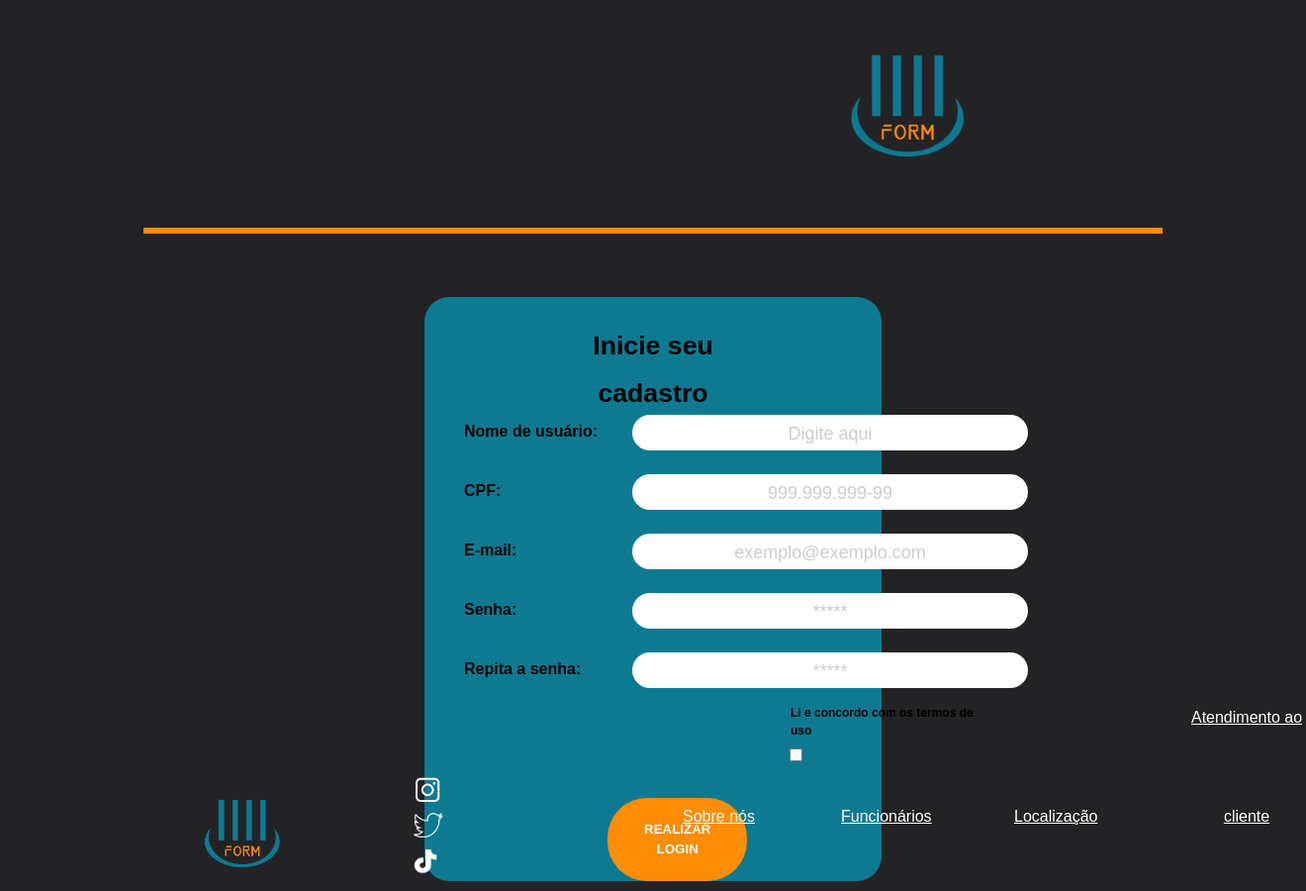
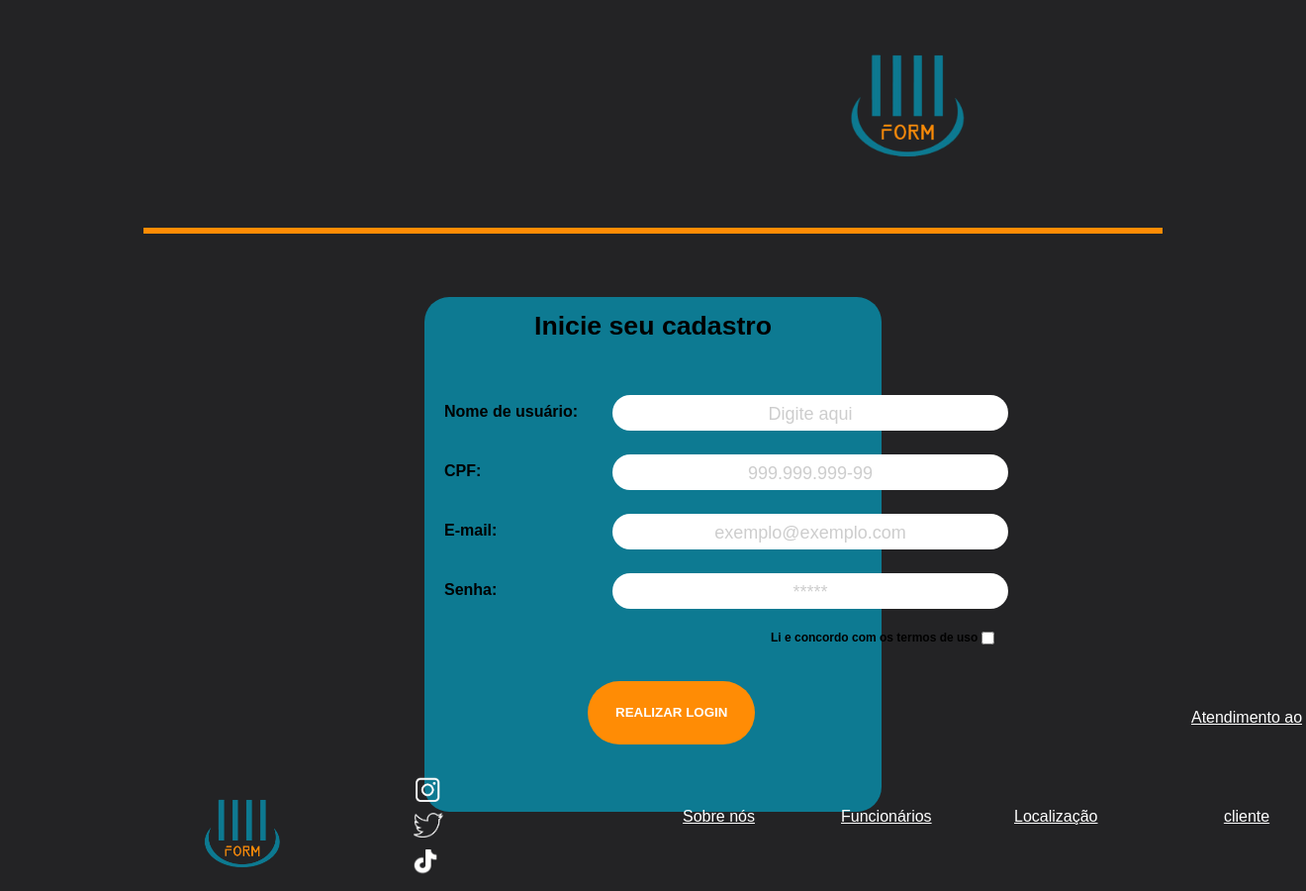
Before and after one commit to theusrx3/Projeto_Website, a PHP site: page /pagina_localiza/area_de_cadastro.php in a window 1320 px wide. Shown: the whole page at 99% size. Run offline with PHP 8.4, Linux system fonts and the light colour scheme.

Commit message:
first commit

```diff
--- a/area_de_cadastro.css
+++ b/area_de_cadastro.css
@@ -23,10 +23,10 @@ body {
     position: relative;
     margin: 0 auto;
     background-color: #0D7A92;
-    padding: 130px;
+    padding: 110px;
     border-radius: 25px;
     width: 35%;
-    height: 590px;
+    height: 520px;
     color: #000000;
     bottom: -300px;
 }
--- a/area_de_cadastro.php
+++ b/area_de_cadastro.php
@@ -44,10 +44,7 @@
                     <label for="senha" class="inputLabel"><b>Senha:</b></label>
                     <input type="password" autocomplete="off" name="senha" id="senha" class="usuarioInput" placeholder="*****" maxlength="15" required><br>
                 </div>
-                <div class="caixaInput">
-                    <label for="senha2" class="inputLabel"><b>Repita a senha:</b></label>
-                    <input type="password" autocomplete="off" name="senha2" id="senha2" class="usuarioInput" placeholder="*****" required><br>
-                </div>
+
                 <div class="inputTermos">
                     <label for="termos" class="termosUso"><b>Li e concordo com os termos de uso</b></label>
                     <input type="checkbox" autocomplete="off" name="termos" id="termos" class="checkbox" required>
--- a/script.js
+++ b/script.js
@@ -1,6 +1,7 @@
+
+////////// INÍCIO CARROSEL DE IMAGENS /////////
 var count = 1
 document.getElementById("radio1").checked = true
-
 setInterval( function(){
     nextImage()
 }, 3200)
@@ -12,3 +13,4 @@ function nextImage(){
     }
     document.getElementById("radio"+count).checked = true
 }
+////////// FIM CARROSEL DE IMAGENS /////////
```
Also changed, not shown: Home.html (+4 -4 lines), pagamento-teste/src/App.css (added, +15 -0 lines), pagamento-teste/src/App.js (+2 -8 lines), README.md (added).
